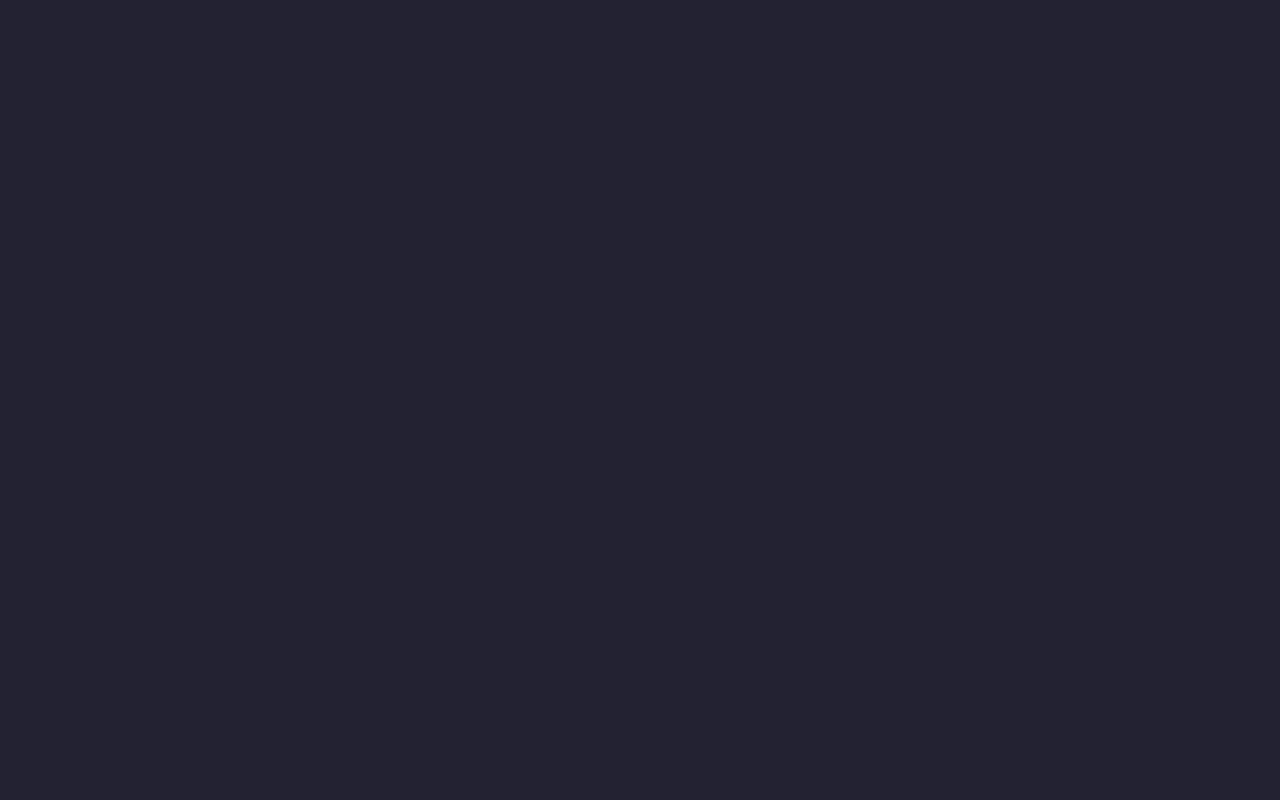
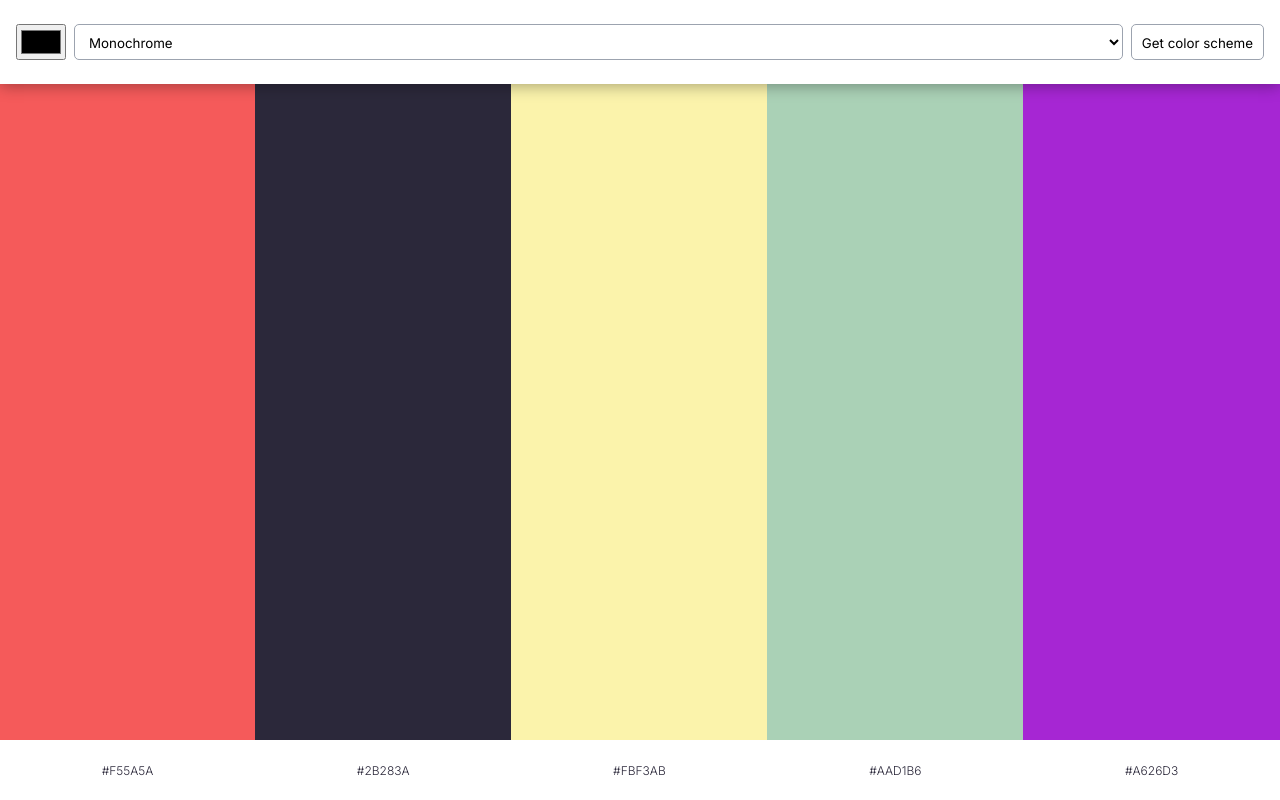
Before and after one commit to munergenis/scrimba-m8-color-scheme-generator, a website built with Vite: page src/index.html in a window 1280 px wide. Built offline with nearby package versions, Linux system fonts and the light colour scheme.

Commit message:
layout and styling html and css

```diff
--- a/src/index.css
+++ b/src/index.css
@@ -1,3 +1,98 @@
 body {
-  background: #223;
+  margin: 0;
+  font-family: Inter, Arial, Helvetica, sans-serif;
+  height: 100vh;
+  display: flex;
+  flex-direction: column;
 }
+
+/* Header-layout */
+.header {
+  z-index: 1;
+  padding: 1.5em 1em;
+  height: 2.25em;
+  display: flex;
+  gap: 0.5em;
+  box-shadow: 0 2px 15px #0005;
+}
+
+input[type="color"] {
+  height: 100%;
+}
+
+.mode-picker,
+.get-btn {
+  border: 1px solid #9ca3af;
+  border-radius: 5px;
+  background-color: white;
+  padding: 0.75em;
+  font-family: inherit;
+}
+
+.mode-picker {
+  flex-grow: 1;
+}
+
+.get-btn {
+  transition: all ease 0.15s;
+}
+
+.get-btn:hover {
+  box-shadow: 0 2px 5px #0005;
+}
+
+.get-btn:active {
+  background-color: darkslategray;
+  color: white;
+  transition: none;
+}
+
+/* Colors-layout */
+.colors {
+  flex-grow: 1;
+  display: flex;
+}
+
+.color-cont {
+  flex-grow: 1;
+  display: flex;
+  flex-direction: column;
+}
+
+.color-display {
+  flex-grow: 1;
+}
+
+.color-val {
+  height: 5em;
+  margin: 0;
+  display: flex;
+  justify-content: center;
+  align-items: center;
+  color: #2b283a;
+  text-transform: uppercase;
+  font-size: 0.75rem;
+  font-weight: 300;
+}
+
+/* Colors-default */
+
+#color1 {
+  background-color: #f55a5a;
+}
+
+#color2 {
+  background-color: #2b283a;
+}
+
+#color3 {
+  background-color: #fbf3ab;
+}
+
+#color4 {
+  background-color: #aad1b6;
+}
+
+#color5 {
+  background-color: #a626d3;
+}
--- a/src/index.html
+++ b/src/index.html
@@ -1,14 +1,57 @@
 <!DOCTYPE html>
 <html lang="es">
+
 <head>
   <meta charset="UTF-8">
   <meta http-equiv="X-UA-Compatible" content="IE=edge">
   <meta name="viewport" content="width=device-width, initial-scale=1.0">
   <title>Document</title>
+  <link rel="preconnect" href="https://fonts.googleapis.com">
+  <link rel="preconnect" href="https://fonts.gstatic.com" crossorigin>
+  <link href="https://fonts.googleapis.com/css2?family=Inter:wght@100..900&display=swap" rel="stylesheet">
   <link rel="stylesheet" href="./index.css">
   <script type="module" src="./index.js"></script>
 </head>
+
 <body>
+  <div class="header">
+    <label class="color-picker">
+      <input type="color">
+    </label>
+    <select name="" class="mode-picker">
+      <option value="monochrome">Monochrome</option>
+      <option value="monochrome-dark">Monochrome-dark</option>
+      <option value="monochrome-light">Monochrome-light</option>
+      <option value="analogic">Analogic</option>
+      <option value="complement">Complement</option>
+      <option value="analogic-complement">Analogic-complement</option>
+      <option value="triad">Triad</option>
+    </select>
+    <button class="get-btn">Get color scheme</button>
+  </div>
 
+  <div class="colors">
+    <div class="color-cont">
+      <div class="color-display" id="color1"></div>
+      <p class="color-val">#f55a5a</p>
+    </div>
+    <div class="color-cont">
+      <div class="color-display" id="color2"></div>
+      <p class="color-val">#2b283a</p>
+    </div>
+    <div class="color-cont">
+      <div class="color-display" id="color3"></div>
+      <p class="color-val">#fbf3ab</p>
+    </div>
+    <div class="color-cont">
+      <div class="color-display" id="color4"></div>
+      <p class="color-val">#aad1b6</p>
+    </div>
+    <div class="color-cont">
+      <div class="color-display" id="color5"></div>
+      <p class="color-val">#a626d3</p>
+    </div>
+  </div>
 </body>
+
 </html>
```
